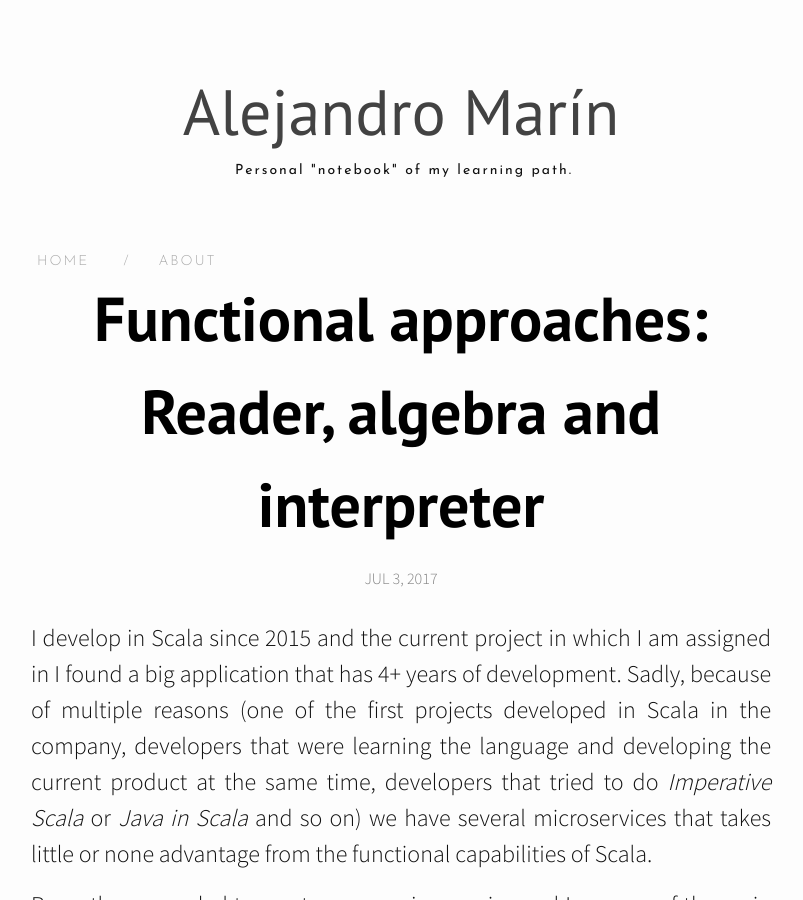
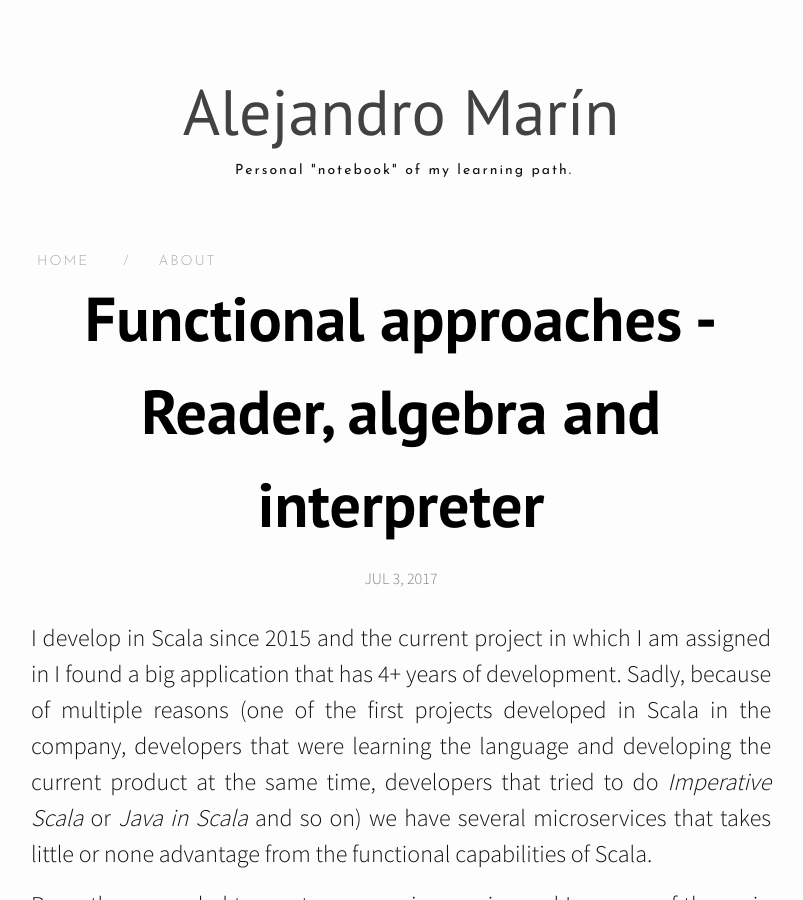
Before and after one commit to AlejandroME/alejandrome.github.io, a Jekyll site: the page built from _posts/2017-07-03-basic-functional-approaches-scala.md, in a window 1280 px wide and 900 px high. Shown: the whole window, without its empty margins (239-1042 px from the left). Built offline with Jekyll 4.4.1, drawn with Linux system fonts in a browser that asks for light colours; nearby versions of some CDN libraries; comment, search, counter and statistics services are not loaded; part of the change alters nothing that is shown.

```diff
--- a/_posts/2017-07-03-basic-functional-approaches-scala.md
+++ b/_posts/2017-07-03-basic-functional-approaches-scala.md
@@ -1,8 +1,8 @@
 ---
 layout: post
-title: "Functional approaches: Reader, algebra and interpreter"
-date: 2017-07-03 17:30:00-0500
-categories: ["cats", "reader", "ddd", "interpreter", "algebra", "functional patterns", "scala"]
+title: Functional approaches -  Reader, algebra and interpreter
+date: 2017-07-03 17:20:00-0500
+categories: ["ddd", "interpreter", "algebra", "functional patterns", "scala"]
 ---
 
 I develop in Scala since 2015 and the current project in which I am assigned in I found a big application that has 4+ years of development. Sadly, because of multiple reasons (one of the first projects developed in Scala in the company, developers that were learning the language and developing the current product at the same time, developers that tried to do _Imperative Scala_ or _Java in Scala_ and so on) we have several microservices that takes little or none advantage from the functional capabilities of Scala.
```
